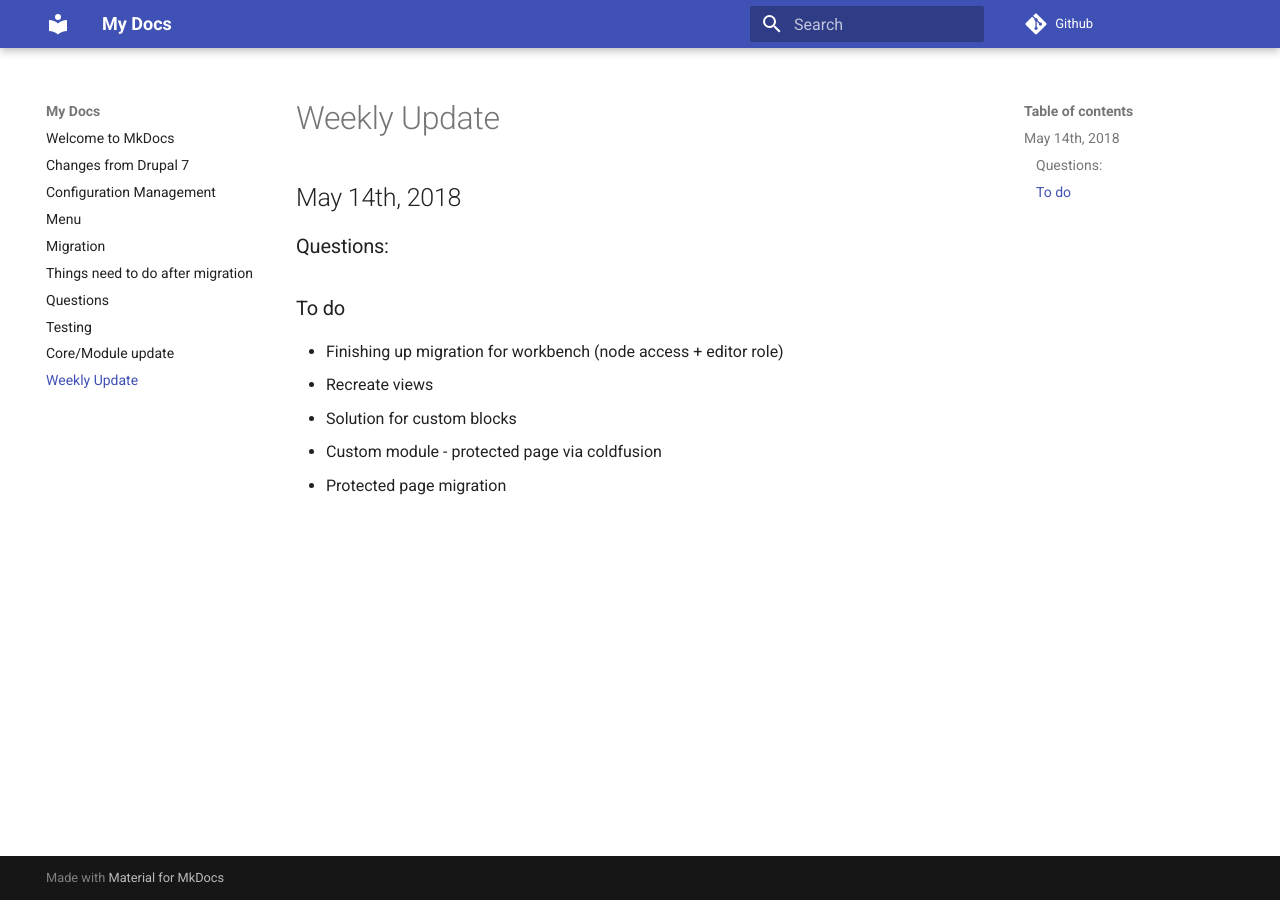
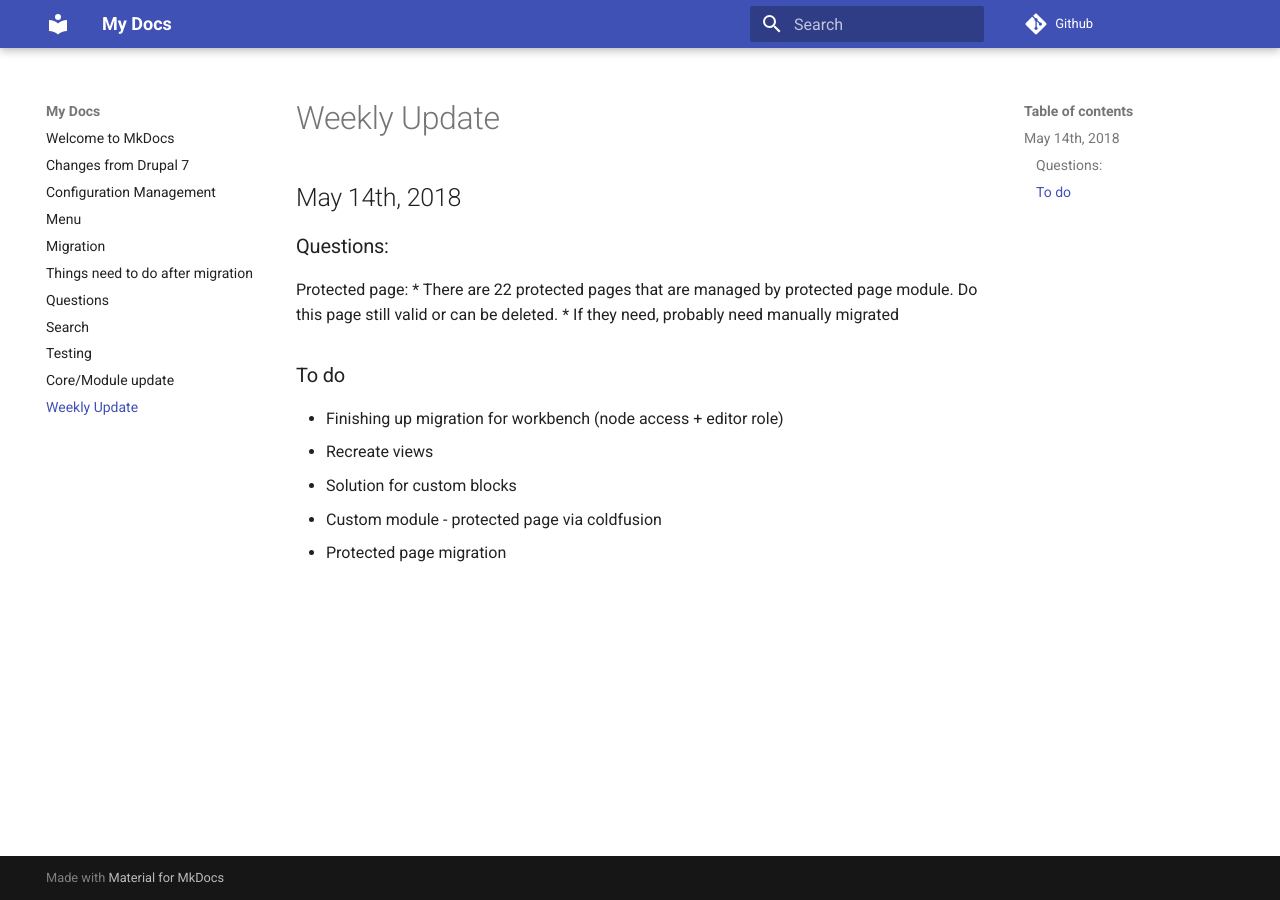
Before and after one commit to leoman730/d8docs, an MkDocs documentation site: the page built from docs/weeklyupdate.md, in a window 1280 px wide. Built offline with MkDocs 1.6.1 and Material for MkDocs 9.7.7, drawn with Linux system fonts in a browser that asks for light colours; comment, search, counter and statistics services are not loaded.

Commit message:
Add search document.

```diff
--- a/docs/weeklyupdate.md
+++ b/docs/weeklyupdate.md
@@ -3,7 +3,9 @@
 ## May 14th, 2018
 
 ### Questions:
-
+Protected page:
+    * There are 22 protected pages that are managed by protected page module. Do this page still valid or can be deleted.
+    * If they need, probably need manually migrated
 
 
 ### To do
```
Also changed, not shown: docs/search.md (added, +7 -0 lines), docs/testing.md (+4 -1 lines).
